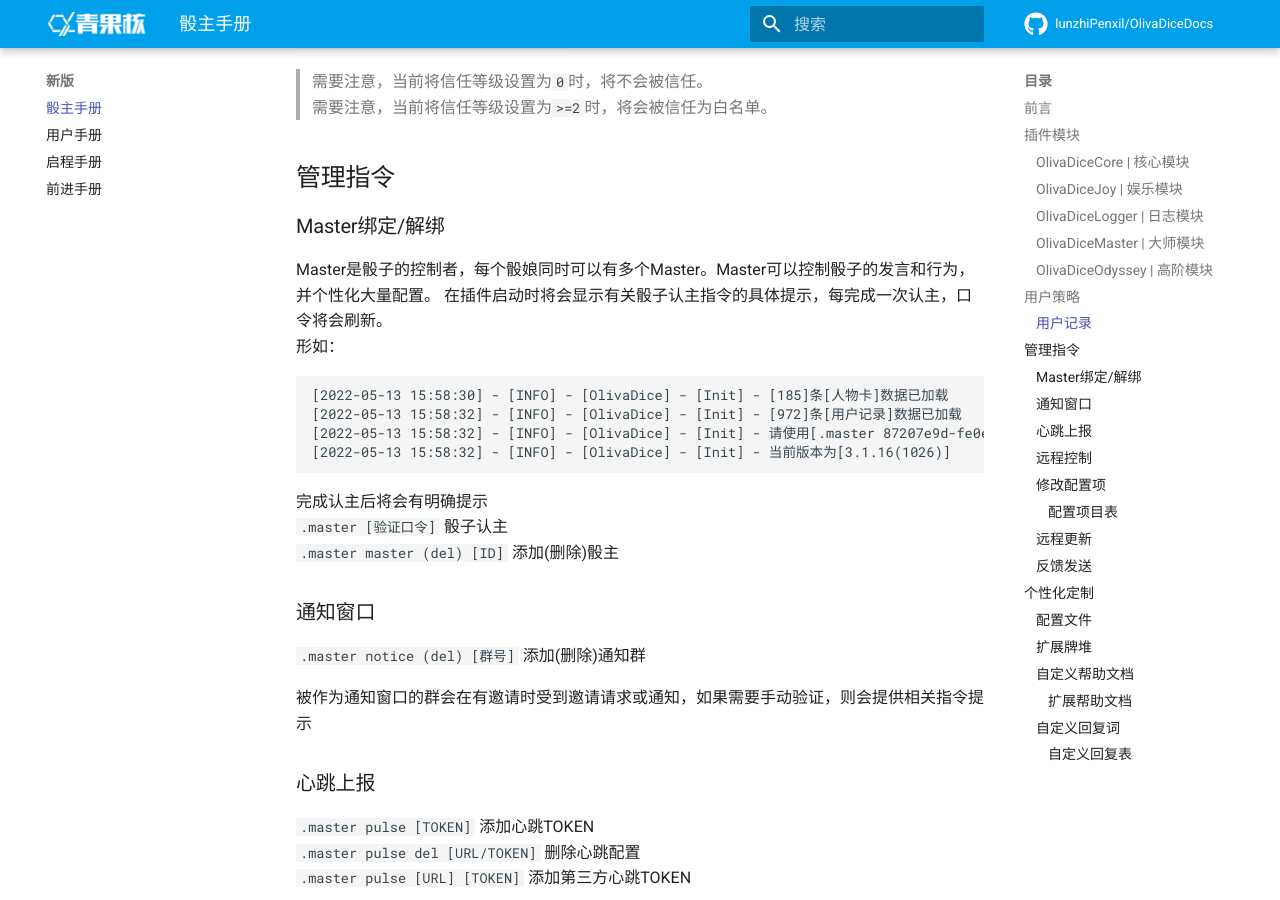
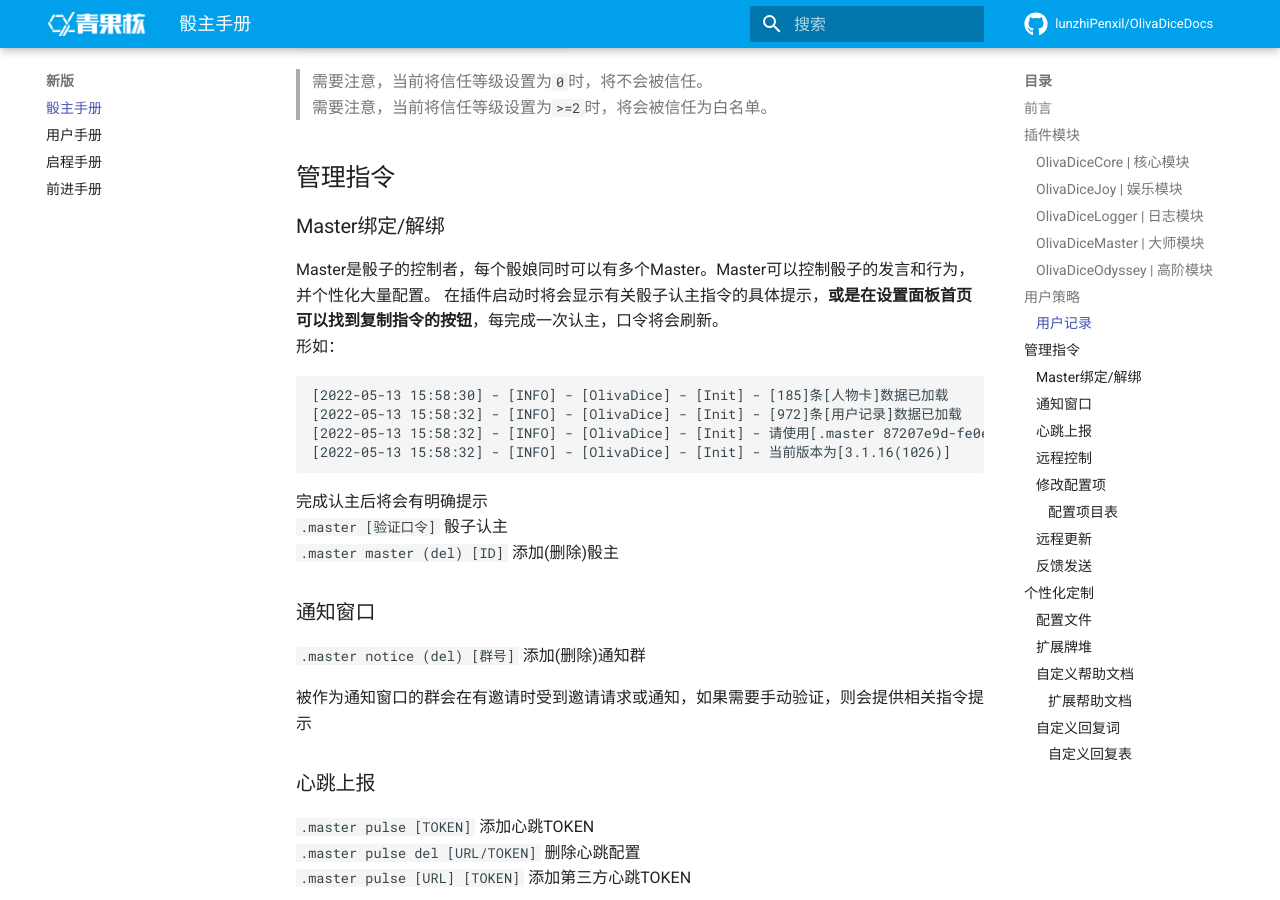
Before and after one commit to lunzhiPenxil/OlivaDiceDocs, an MkDocs documentation site: the page built from docs/OlivaDice3_Master_Manual.md, in a window 1280 px wide and 900 px high, scrolled down 2254 px. Built offline with MkDocs 1.6.1 and Material for MkDocs 9.7.7, drawn with Linux system fonts in a browser that asks for light colours; comment, search, counter and statistics services are not loaded.

Commit message:
Update OlivaDice3_Master_Manual.md

````diff
--- a/docs/OlivaDice3_Master_Manual.md
+++ b/docs/OlivaDice3_Master_Manual.md
@@ -58,7 +58,7 @@
 ### Master绑定/解绑
 
 Master是骰子的控制者，每个骰娘同时可以有多个Master。Master可以控制骰子的发言和行为，并个性化大量配置。
-在插件启动时将会显示有关骰子认主指令的具体提示，每完成一次认主，口令将会刷新。
+在插件启动时将会显示有关骰子认主指令的具体提示，**或是在设置面板首页可以找到复制指令的按钮**，每完成一次认主，口令将会刷新。
 形如：
 ```
 [2022-05-13 15:58:30] - [INFO] - [OlivaDice] - [Init] - [185]条[人物卡]数据已加载
````
